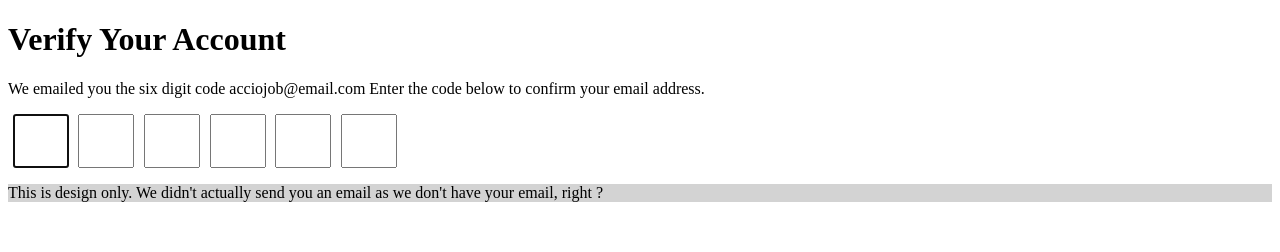
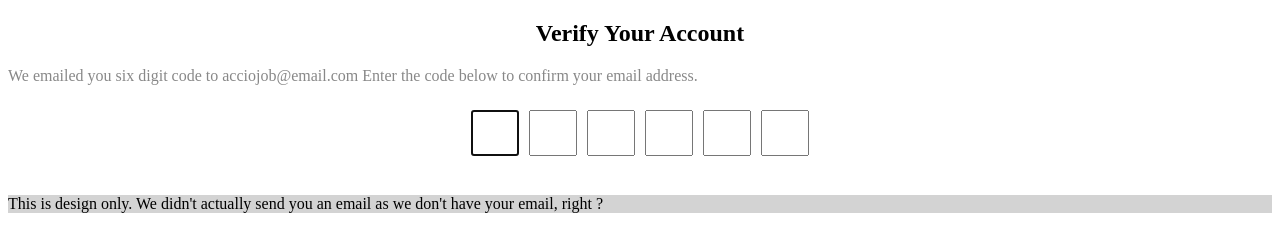
Before and after one commit to acciojob/OTP-hamuzah, a website: page main.html in a window 1280 px wide. Drawn offline with Linux system fonts and the light colour scheme.

Commit message:
created a submission

```diff
--- a/main.html
+++ b/main.html
@@ -7,17 +7,19 @@
 </head>
 
 <body>
-    <h1 id="verification_heading">Verify Your Account</h1>
-    <p id="verification_subtext">We emailed you the six digit code acciojob@email.com Enter the code below to confirm your email address.</p>
+   <div>
+ <h2 id="verification_heading">Verify Your Account</h2>
+	<p id="verification_subtext">We emailed you six digit code to acciojob@email.com Enter the code below to confirm your email address.</p>
+    <div id="code" class="code-container">
+	<input type="text" name="code-1" id="code-1" class="code" maxlength="1" autofocus>
+	<input type="text" name="code-2" id="code-2" class="code" maxlength="1">
+	<input type="text" name="code-3" id="code-3" class="code" maxlength="1">
+	<input type="text" name="code-4" id="code-4" class="code" maxlength="1">
+	<input type="text" name="code-5" id="code-5" class="code" maxlength="1">
+	<input type="text" name="code-6" id="code-6" class="code" maxlength="1">
+   </div>
 
-    <div class="code-container">
-        <input class="code" type="text" maxlength="1" id="code1" autofocus>
-        <input class="code" type="text" maxlength="1" id="code2">
-        <input class="code" type="text" maxlength="1" id="code3">
-        <input class="code" type="text" maxlength="1" id="code4">
-        <input class="code" type="text" maxlength="1" id="code5">
-        <input class="code" type="text" maxlength="1" id="code6">
-    </div>
+	   <br>
 
      <p id="p">This is design only. We didn't actually send you an email as we don't have your email, right ?</p>
 
--- a/script.js
+++ b/script.js
@@ -1,19 +1,18 @@
- const codeInputs = document.querySelectorAll(".code");
+//your JS code here. If required.
+function focusNext(currentInput) {
+    if (currentInput.value.length === 1) {
+        const nextInput = currentInput.nextElementSibling;
+        if (nextInput) {
+            nextInput.focus();
+        }
+    }
+}
 
-        codeInputs.forEach((input, index) => {
-            input.addEventListener("input", (event) => {
-                const inputValue = event.target.value;
-
-                if (inputValue.length === 1) {
-                    if (index < codeInputs.length - 1) {
-                        codeInputs[index + 1].focus();
-                    }
-                }
-            });
-
-            input.addEventListener("keydown", (event) => {
-                if (event.key === "Backspace" && index > 0) {
-                    codeInputs[index - 1].focus();
-                }
-            });
-        });
+function handleBackspace(currentInput, event) {
+    if (currentInput.value === '' && event.key === 'Backspace') {
+        const previousInput = currentInput.previousElementSibling;
+        if (previousInput) {
+            previousInput.focus();
+        }
+    }
+}
--- a/styles.css
+++ b/styles.css
@@ -5,14 +5,28 @@
 	 background-color: lightgrey;
 	 text-align: center,
 }
+h2 {    font-size: 24px;
+    margin-top: 20px;
+	text-align:center
+}
+
+#verification_subtext {
+    font-size: 16px;
+    color: #888;
+    margin-bottom: 20px;
+}
+
 .code-container {
     display: flex;
-	        align-content: center
+    justify-content: center;
 }
+
 .code {
-            width: 2em;
-            height: 2em;
-            font-size: 1.5em;
+    width: 40px;
+    height: 40px;
+    font-size: 24px;
     text-align: center;
-            margin: 0 0.2em;
+    margin: 5px;
+    border: 2px solid #black;
+
 }
```
Lines whose indentation alone changed are shown as unchanged.
